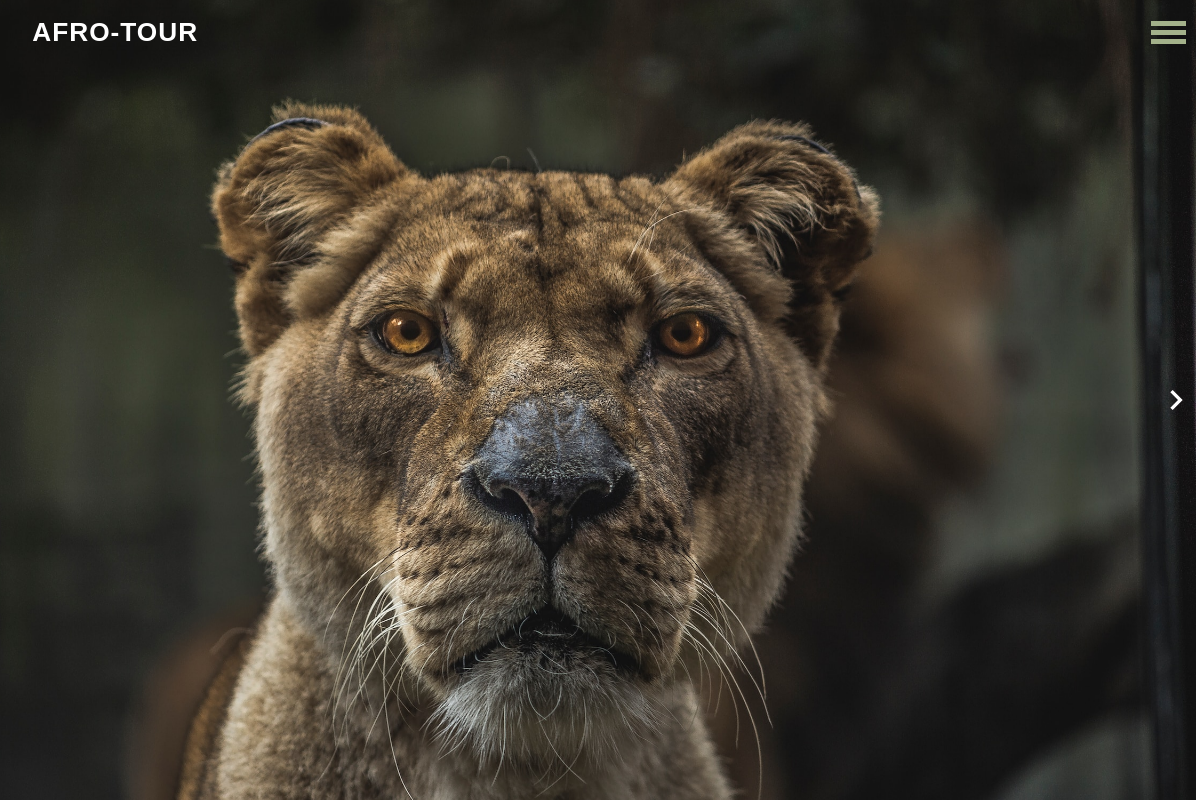
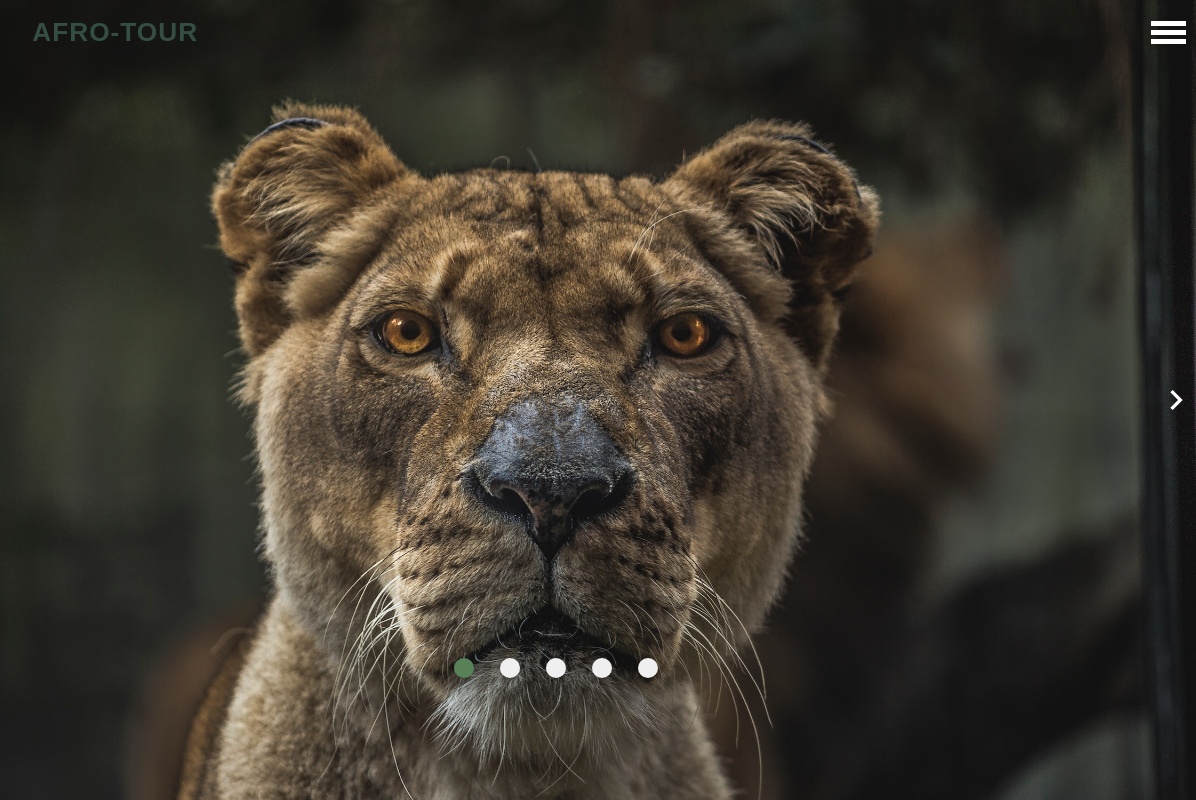
Before and after one commit to symonogwe/image-slider, a website built with webpack: page src/template.html in a window 1280 px wide. Shown: the top 800 px of the page, 84-1280 px from the left. Built offline with nearby package versions, Linux system fonts and the light colour scheme; a web font is replaced by a local one.

Commit message:
Position btns move with the respective image

```diff
--- a/src/Styles/styles.css
+++ b/src/Styles/styles.css
@@ -84,8 +84,8 @@ nav {
   font-family: var(--base-header-ff);
   font-size: calc(1rem + 0.8vw);
   letter-spacing: 1px;
-  /* color: var(--sub-color); */
-  color: #fff;
+  color: var(--base-color);
+  /* color: #fff; */
   justify-self: start;
 }
 
@@ -112,7 +112,8 @@ nav {
   display: block;
   width: 100%;
   height: 5px;
-  background-color: var(--sub-color);
+  /* background-color: var(--sub-color); */
+  background-color: #fff;
   margin: 0.3em 0em;
   transition: 0.5s;
 }
@@ -206,3 +207,33 @@ nav {
   scale: 1.6;
   transition: 300ms;
 }
+
+.position-btn-container {
+  /* border: 5px solid var(--base-color); */
+  position: absolute;
+  bottom: 15%;
+  left: 50%;
+  transform: translateX(-50%);
+  width: 20%;
+  height: 3%;
+  display: flex;
+  justify-content: space-evenly;
+  align-items: center;
+}
+
+.position-btn-1,
+.position-btn-2,
+.position-btn-3,
+.position-btn-4,
+.position-btn-5 {
+  height: 20px;
+  width: 20px;
+  border-radius: 75%;
+  border: none;
+  cursor: pointer;
+  transition: background-color 400ms ease-in-out;
+}
+
+.active-position-btn {
+  background-color: var(--sub-base-color);
+}
--- a/src/hero.js
+++ b/src/hero.js
@@ -25,6 +25,25 @@ const heroClassArray = [
   "zebra-src",
 ];
 
+// position buttons
+const positionBtn1 = document.querySelector(".position-btn-1");
+const positionBtn2 = document.querySelector(".position-btn-2");
+const positionBtn3 = document.querySelector(".position-btn-3");
+const positionBtn4 = document.querySelector(".position-btn-4");
+const positionBtn5 = document.querySelector(".position-btn-5");
+
+const positionBtnArr = [
+  positionBtn1,
+  positionBtn2,
+  positionBtn3,
+  positionBtn4,
+  positionBtn5,
+];
+
+function clearPositionBtn() {
+  positionBtnArr.forEach((btn) => btn.classList.remove("active-position-btn"));
+}
+
 // Next Image functionality
 function nextImage() {
   const heroElement = document.getElementById("hero-section");
@@ -38,11 +57,19 @@ function nextImage() {
   if (currentImgSrc === heroSrcArray[4]) {
     heroElement.classList.remove(heroClassArray[4]);
     heroElement.classList.add(heroClassArray[0]);
+
+    // positionBtnArr[4].classList.remove("active-position-btn");
+    clearPositionBtn();
+    positionBtnArr[0].classList.add("active-position-btn");
   } else {
     for (let i = 0; i < 4; i++) {
       if (currentImgSrc === heroSrcArray[i]) {
         heroElement.classList.remove(heroClassArray[i]);
         heroElement.classList.add(heroClassArray[i + 1]);
+
+        // positionBtnArr[i].classList.remove("active-position-btn");
+        clearPositionBtn();
+        positionBtnArr[i + 1].classList.add("active-position-btn");
       }
     }
   }
@@ -66,11 +93,19 @@ function previousImage() {
   if (currentImgSrc === heroSrcArray[0]) {
     heroElement.classList.remove(heroClassArray[0]);
     heroElement.classList.add(heroClassArray[4]);
+
+    // positionBtnArr[0].classList.remove("active-position-btn");
+    clearPositionBtn();
+    positionBtnArr[4].classList.add("active-position-btn");
   } else {
     for (let i = 1; i <= 4; i++) {
       if (currentImgSrc === heroSrcArray[i]) {
         heroElement.classList.remove(heroClassArray[i]);
         heroElement.classList.add(heroClassArray[i - 1]);
+
+        // positionBtnArr[i].classList.remove("active-position-btn");
+        clearPositionBtn();
+        positionBtnArr[i - 1].classList.add("active-position-btn");
       }
     }
   }
@@ -82,4 +117,4 @@ previousIcon.src = previousIconSrc;
 previousIcon.addEventListener("click", previousImage);
 
 // functionality to automatically change image
-const autoSlide = setInterval(nextImage, 5000);
+const autoSlide = setInterval(nextImage, 7000);
--- a/src/template.html
+++ b/src/template.html
@@ -30,6 +30,13 @@
       <button class="next-img-btn">
         <img src="" alt="" class="next-icon" />
       </button>
+      <div class="position-btn-container">
+        <button class="position-btn-1 active-position-btn"></button>
+        <button class="position-btn-2"></button>
+        <button class="position-btn-3"></button>
+        <button class="position-btn-4"></button>
+        <button class="position-btn-5"></button>
+      </div>
     </div>
   </body>
 </html>
```
